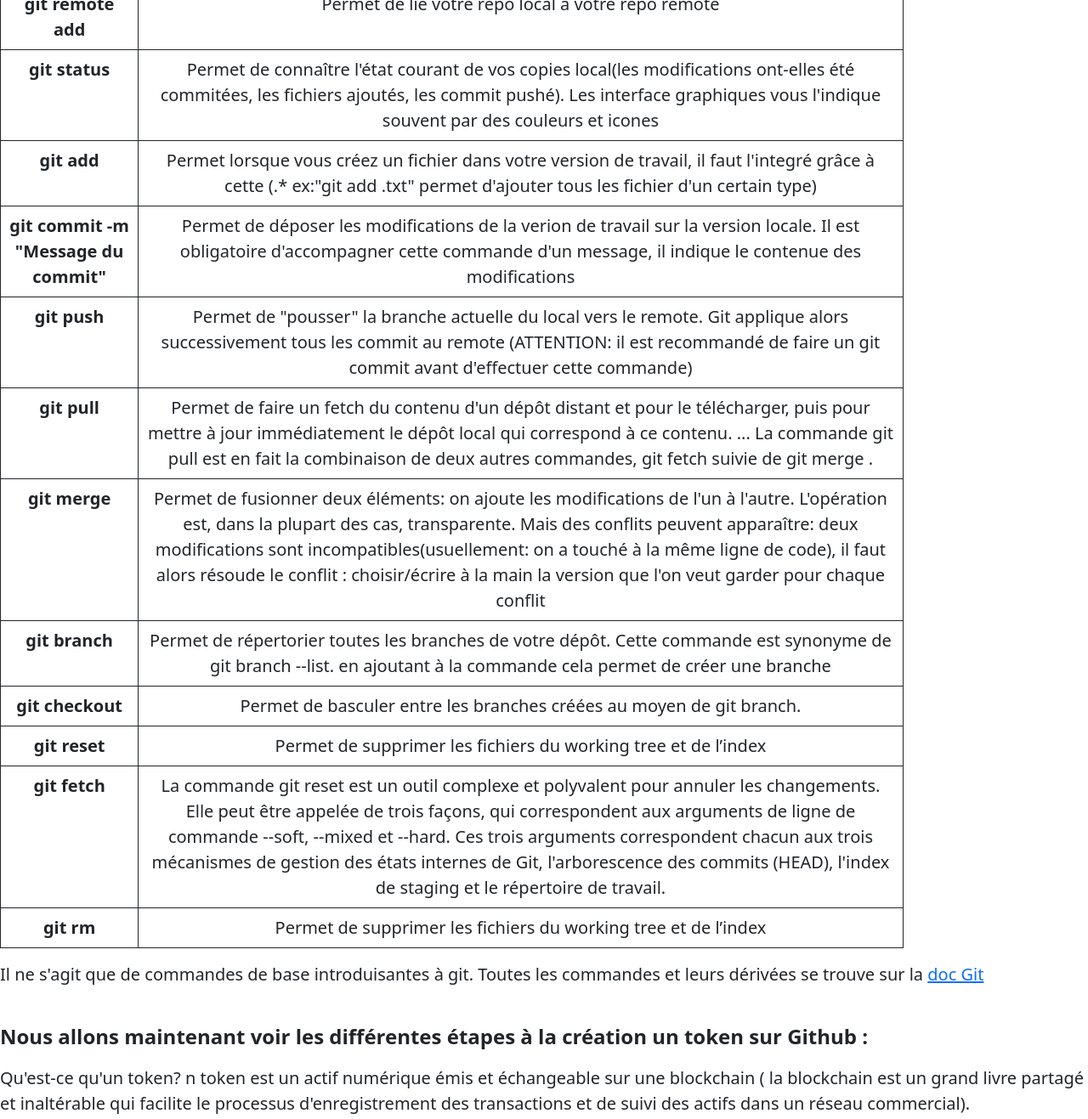
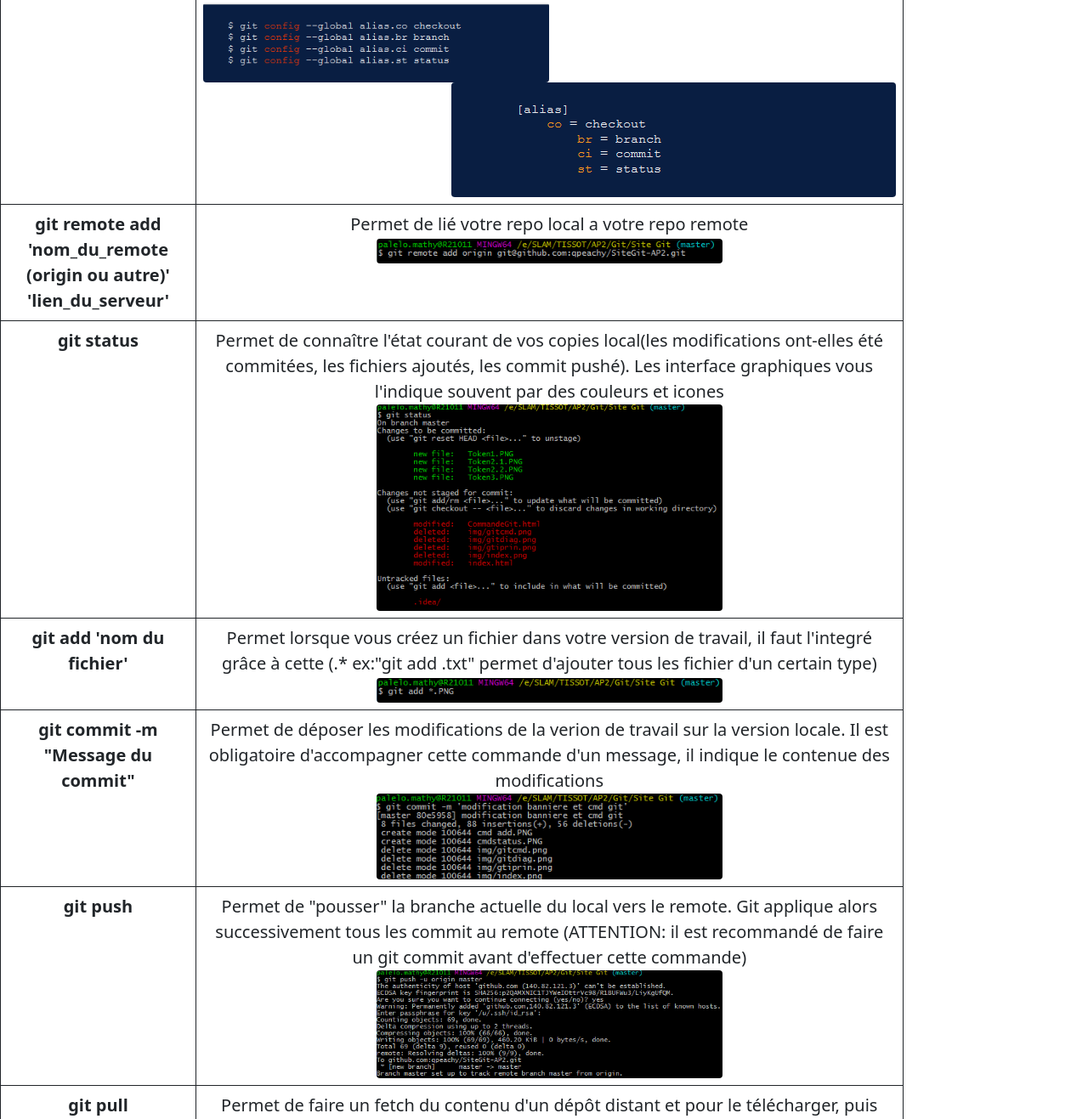
Before and after one commit to qpeachy/SiteGit-AP2, a website built with Parcel: page CommandeGit.html in a window 1280 px wide. Shown: the part 786-2103 px from the top of the page at 85% size. Built offline with nearby package versions, Linux system fonts and the light colour scheme.

Commit message:
derniere modifications

```diff
--- a/CommandeGit.html
+++ b/CommandeGit.html
@@ -75,7 +75,7 @@
 			  <td>Permet la création d'un dépot git local en créant dans le repertoire un fichier .git lié   à un serveur ou dépôt git.</td>
 			</tr>
 			<tr>
-			  <th scope="row">git clone <url du dépot> </th>
+			  <th scope="row">git clone 'url du dépot' </th>
 			  <td>Permet de copier un dépôt remote pour crée un local lié à ce remote.</td>
 			</tr>
 			<tr>
@@ -84,40 +84,40 @@
 			</tr>
 			<tr>
 			  <th scope="row">git alias</th>
-			  <td>Le terme « alias » est synonyme de raccourci. La création d'alias est un schéma courant dans d'autres utilitaires populaires comme le shell Bash. Les alias permettent de créer des commandes plus courtes, qui sont mappées à celles plus longues.(ex: 'git config --global alias.co checkout' [alias] co = checkout)</td>
+			  <td>Le terme « alias » est synonyme de raccourci. La création d'alias est un schéma courant dans d'autres utilitaires populaires comme le shell Bash. Les alias permettent de créer des commandes plus courtes, qui sont mappées à celles plus longues.(ex: 'git config --global alias.co checkout' [alias] co = checkout)<br><img src="cmdalias1.png" class="rounded w-50 float-start" alt="..."><img src="cmdalias2.png" class="rounded w-60 float-end" alt="..."></td>
 			</tr>
 			<tr>
-			  <th scope="row">git remote add <nom_du_remote (origin ou autre)> <lien_du_serveur></th>
-			  <td>Permet de lié votre repo local a votre repo remote</td>
+			  <th scope="row">git remote add 'nom_du_remote (origin ou autre)' 'lien_du_serveur' </th>
+			  <td>Permet de lié votre repo local a votre repo remote<br><img src="cmdremote.png" class="rounded w-50" alt="..."></td>
 			</tr>
 			<tr>
 			  <th scope="row">git status</th>
-			  <td>Permet de connaître l'état courant de vos copies local(les modifications ont-elles été commitées, les fichiers ajoutés, les commit pushé). Les interface graphiques vous l'indique souvent par des couleurs et icones</td>
+			  <td>Permet de connaître l'état courant de vos copies local(les modifications ont-elles été commitées, les fichiers ajoutés, les commit pushé). Les interface graphiques vous l'indique souvent par des couleurs et icones <br><img src="cmdstatus.png" class="rounded w-50" alt="..."></td>
 			</tr>
 			<tr>
-			  <th scope="row">git add <nom du fichier> </th>
-			  <td>Permet lorsque vous créez un fichier dans votre version de travail, il faut l'integré grâce à cette  (.* ex:"git add .txt" permet d'ajouter tous les fichier d'un certain type)</td>
+			  <th scope="row">git add 'nom du fichier' </th>
+			  <td>Permet lorsque vous créez un fichier dans votre version de travail, il faut l'integré grâce à cette  (.* ex:"git add .txt" permet d'ajouter tous les fichier d'un certain type)<br><img src="cmdadd.png" class="rounded w-50" alt="..."></td>
 			</tr>
 			<tr>
 			  <th scope="row">git commit -m "Message du commit"</th>
-			  <td>Permet de déposer les modifications de la verion de travail sur la version locale. Il est obligatoire d'accompagner cette commande d'un message, il indique le contenue des modifications</td>
+			  <td>Permet de déposer les modifications de la verion de travail sur la version locale. Il est obligatoire d'accompagner cette commande d'un message, il indique le contenue des modifications <br><img src="cmdcomm.png" class="rounded w-50" alt="..."></td>
 			</tr>
 			<tr>
 			  <th scope="row">git push</th>
-			  <td>Permet de "pousser" la branche actuelle du local vers le remote. Git applique alors successivement tous les commit au remote (ATTENTION: il est recommandé de faire un git commit avant d'effectuer cette commande)</td>
+			  <td>Permet de "pousser" la branche actuelle du local vers le remote. Git applique alors successivement tous les commit au remote (ATTENTION: il est recommandé de faire un git commit avant d'effectuer cette commande)<br><img src="cmdpush.png" class="rounded w-50" alt="..."></td>
 			</tr>
 			<tr>
 			  <th scope="row">git pull</th>
 			  <td>Permet de faire un fetch du contenu d'un dépôt distant et pour le télécharger, puis pour mettre à jour immédiatement le dépôt local qui correspond à ce contenu. ... La commande git pull est en fait la combinaison de deux autres commandes, git fetch suivie de git merge .</td>
 			</tr>
 			<tr>
-			  <th scope="row">git merge<branche></th>
+			  <th scope="row">git merge 'branche' </th>
 			  <td>Permet de fusionner deux éléments: on ajoute les modifications de l'un à l'autre. L'opération est, dans la plupart des cas, transparente.
 			  Mais des conflits peuvent apparaître: deux modifications sont incompatibles(usuellement: on a touché à la même ligne de code), il faut alors résoude le conflit : choisir/écrire à la main la version que l'on veut garder pour chaque conflit</td>
 			</tr>
 			<tr>
 			  <th scope="row">git branch</th>
-			  <td>Permet de répertorier toutes les branches de votre dépôt. Cette commande est synonyme de git branch --list. en ajoutant <nom branche> à la commande cela permet de créer une branche</td>
+			  <td>Permet de répertorier toutes les branches de votre dépôt. Cette commande est synonyme de git branch --list. en ajoutant 'nom branche' à la commande cela permet de créer une branche</td>
 			</tr>
 			<tr>
 			  <th scope="row">git checkout</th>
@@ -125,14 +125,14 @@
 			</tr>
 			<tr>
 			  <th scope="row">git reset</th>
-			  <td>Permet de supprimer les fichiers du working tree et de l’index</td>
+			  <td>Elle peut être appelée de trois façons, qui correspondent aux arguments de ligne de commande --soft, --mixed et --hard. Ces trois arguments correspondent chacun aux trois mécanismes de gestion des états internes de Git, l'arborescence des commits (HEAD), l'index de staging et le répertoire de travail.</td>
 			</tr>
 			<tr>
-			  <th scope="row">git fetch <remote></th>
+			  <th scope="row">git fetch 'remote' </th>
 			  <td>La commande git reset est un outil complexe et polyvalent pour annuler les changements. Elle peut être appelée de trois façons, qui correspondent aux arguments de ligne de commande --soft, --mixed et --hard. Ces trois arguments correspondent chacun aux trois mécanismes de gestion des états internes de Git, l'arborescence des commits (HEAD), l'index de staging et le répertoire de travail.</td>
 			</tr>
 			<tr>
-			  <th scope="row">git rm <nom du fichier></th>
+			  <th scope="row">git rm 'nom du fichier' </th>
 			  <td>Permet de supprimer les fichiers du working tree et de l’index</td>
 			</tr>
 		  </tbody>
```
Also changed, not shown: cmd add.PNG (deleted), cmdalias1.PNG (added), cmdalias2.PNG (added), cmdpush.PNG (added), cmdremote.PNG (added), menuactions.PNG (added), menucode.PNG (added), menuinsights.PNG (added), menuissues.PNG (added), menupeulr.PNG (added), menuproject.PNG (added), menusecurity.PNG (added), menusett.PNG (added).
